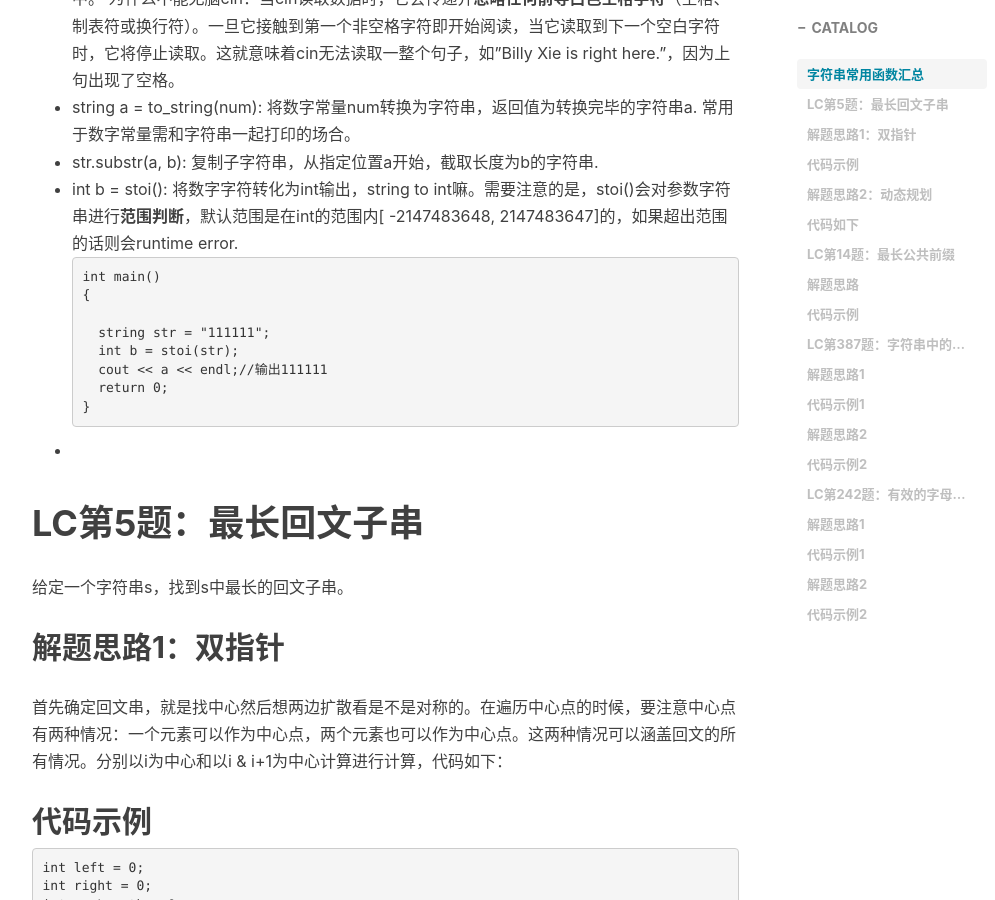
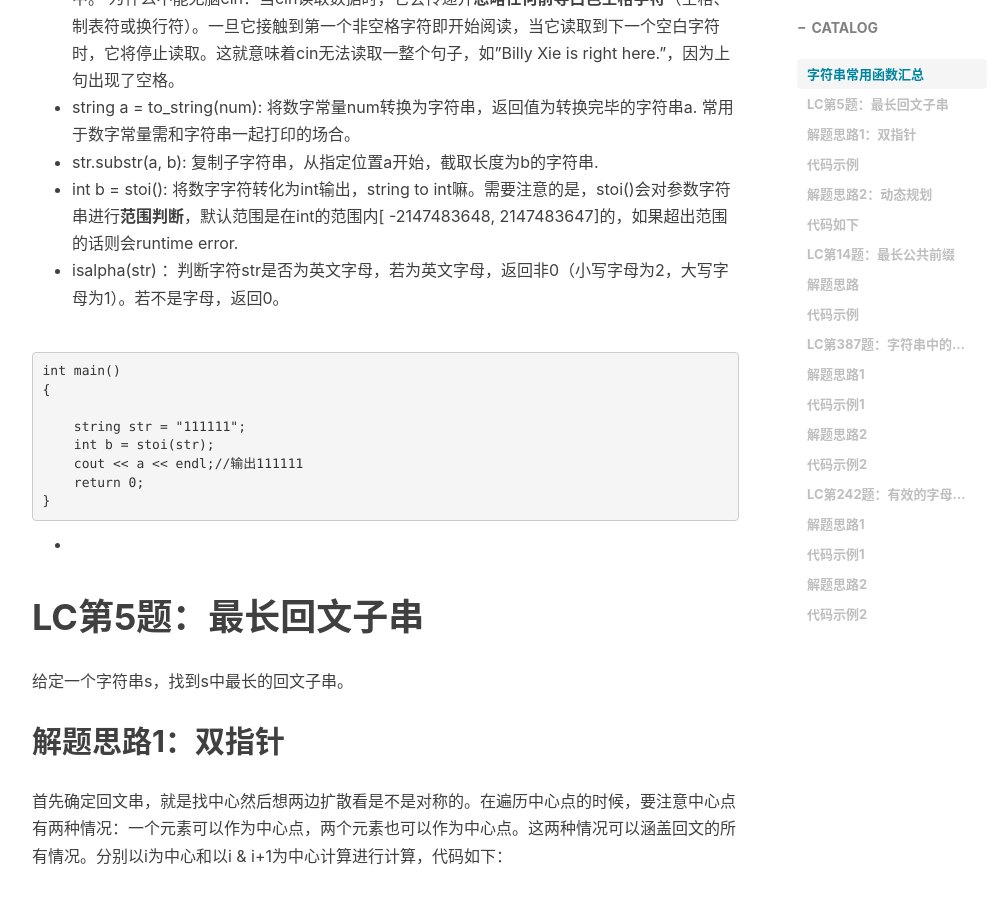
Before and after one commit to xie96808/xie96808.github.io, a Jekyll site: the page built from _posts/2022-05-09-字符串中字符查找问题汇总.md, in a window 1280 px wide and 900 px high, scrolled down 741 px. Shown: the whole window, without its empty margins (233-1228 px from the left). Built offline with Jekyll 4.4.1, drawn with Linux system fonts in a browser that asks for light colours; nearby versions of some CDN libraries; comment, search, counter and statistics services are not loaded.

Commit message:
Update 2022-05-09-字符串中字符查找问题汇总.md

````diff
--- a/_posts/2022-05-09-字符串中字符查找问题汇总.md
+++ b/_posts/2022-05-09-字符串中字符查找问题汇总.md
@@ -21,6 +21,9 @@ tags:								#标签
 * string a = to_string(num): 将数字常量num转换为字符串，返回值为转换完毕的字符串a. 常用于数字常量需和字符串一起打印的场合。
 * str.substr(a, b): 复制子字符串，从指定位置a开始，截取长度为b的字符串.
 * int b = stoi(): 将数字字符转化为int输出，string to int嘛。需要注意的是，stoi()会对参数字符串进行**范围判断**，默认范围是在int的范围内[ -2147483648, 2147483647]的，如果超出范围的话则会runtime error.
+* isalpha(str) ：判断字符str是否为英文字母，若为英文字母，返回非0（小写字母为2，大写字母为1）。若不是字母，返回0。
+
+
 ```CPP
 int main()
 {
````
